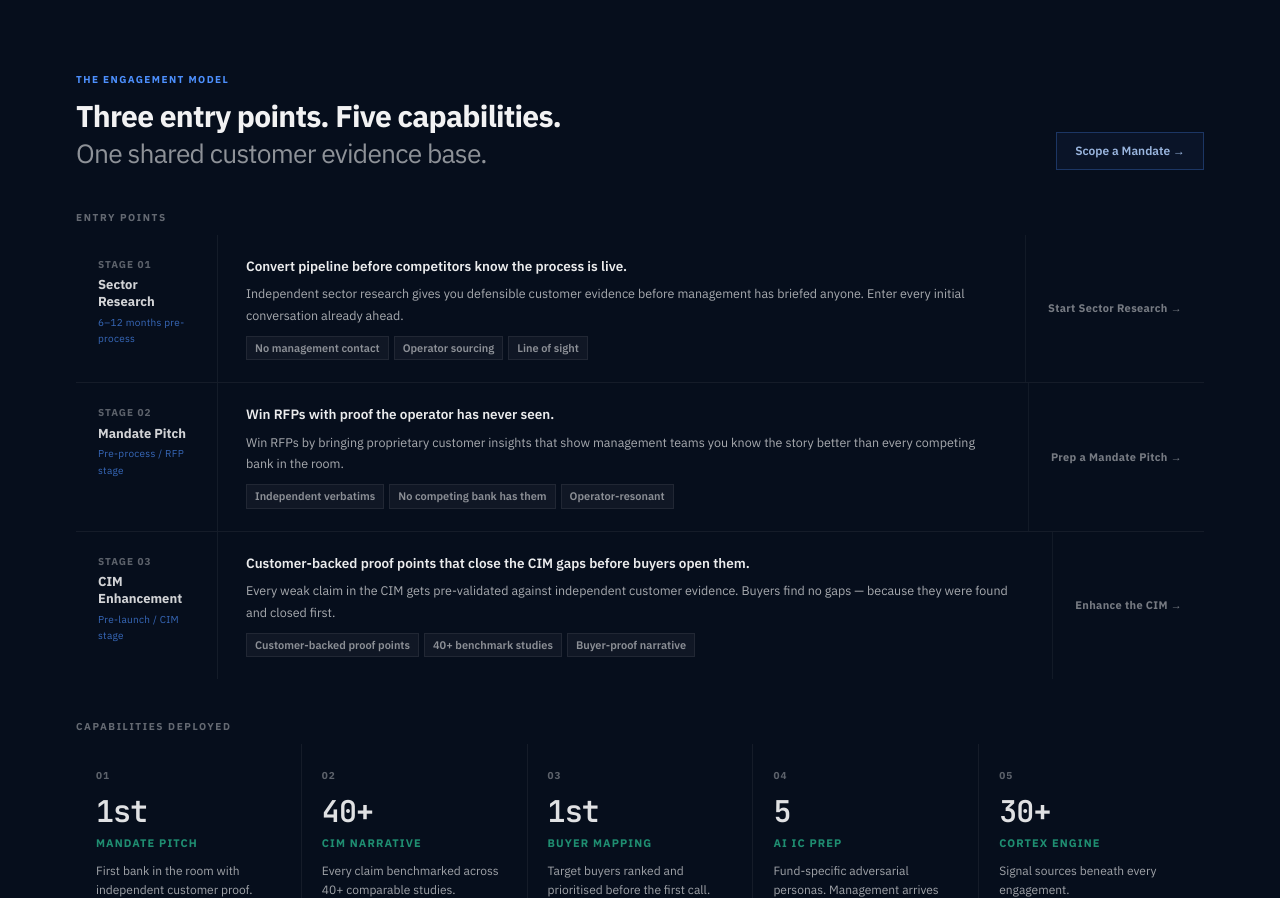
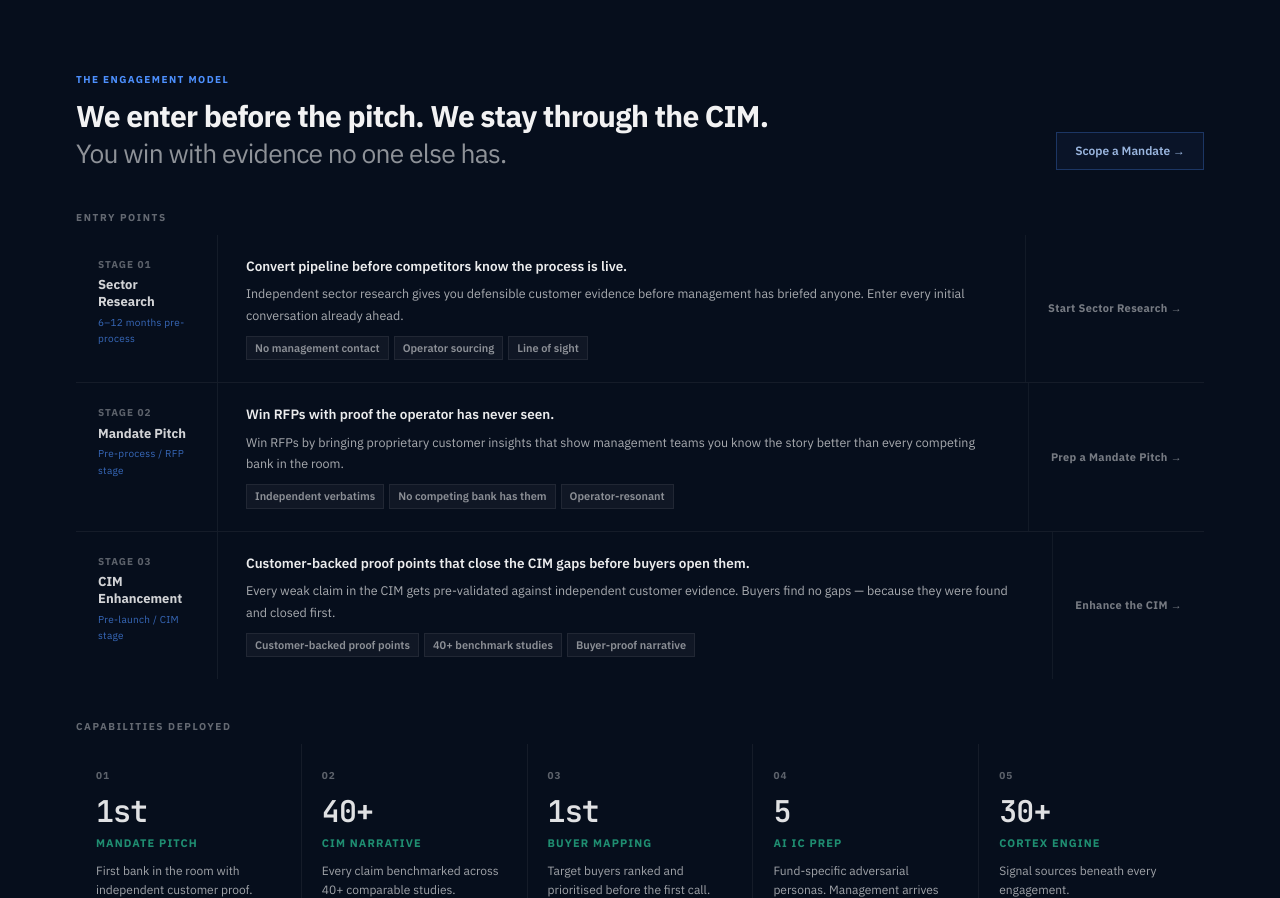
Before and after one commit to Crossover-Research/sell-side-overview-site, a Next.js app: page / in a window 1280 px wide. Shown: the part 1422-2320 px from the top of the page. Built offline with nearby package versions, Linux system fonts and the light colour scheme.

Commit message:
copy: capabilities headline — enter before pitch, stay through CIM

```diff
--- a/components/CapabilitiesEngine.tsx
+++ b/components/CapabilitiesEngine.tsx
@@ -55,9 +55,9 @@ export function CapabilitiesEngine() {
               fontSize:'clamp(20px,3vw,30px)', fontWeight:700,
               color:'rgba(255,255,255,.95)', letterSpacing:'-.025em', margin:0, lineHeight:1.2,
             }}>
-              Three entry points. Five capabilities.<br />
+              We enter before the pitch. We stay through the CIM.<br />
               <span style={{ color:'rgba(255,255,255,.55)', fontWeight:400, fontSize:'.88em' }}>
-                One shared customer evidence base.
+                You win with evidence no one else has.
               </span>
             </h2>
             <a
```
